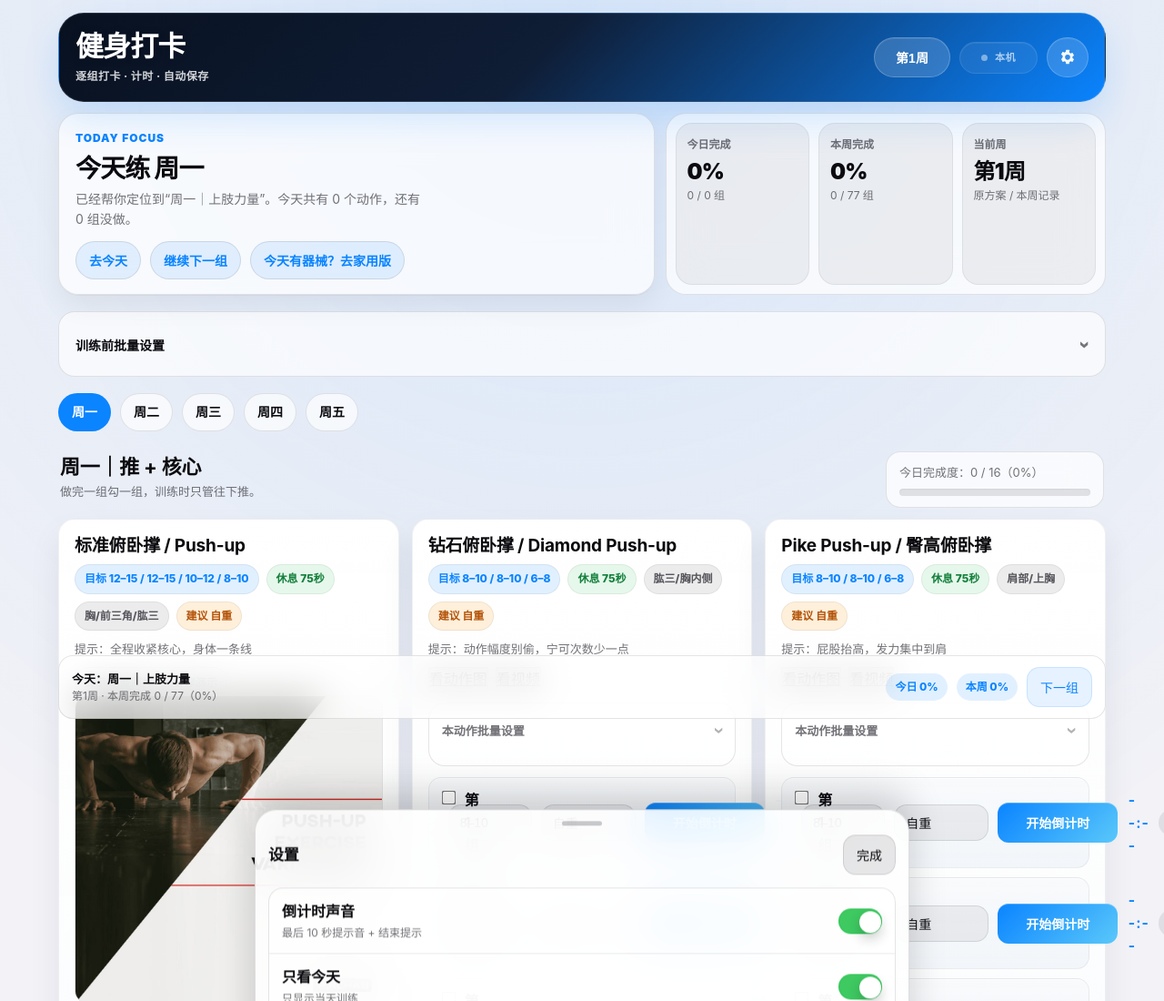
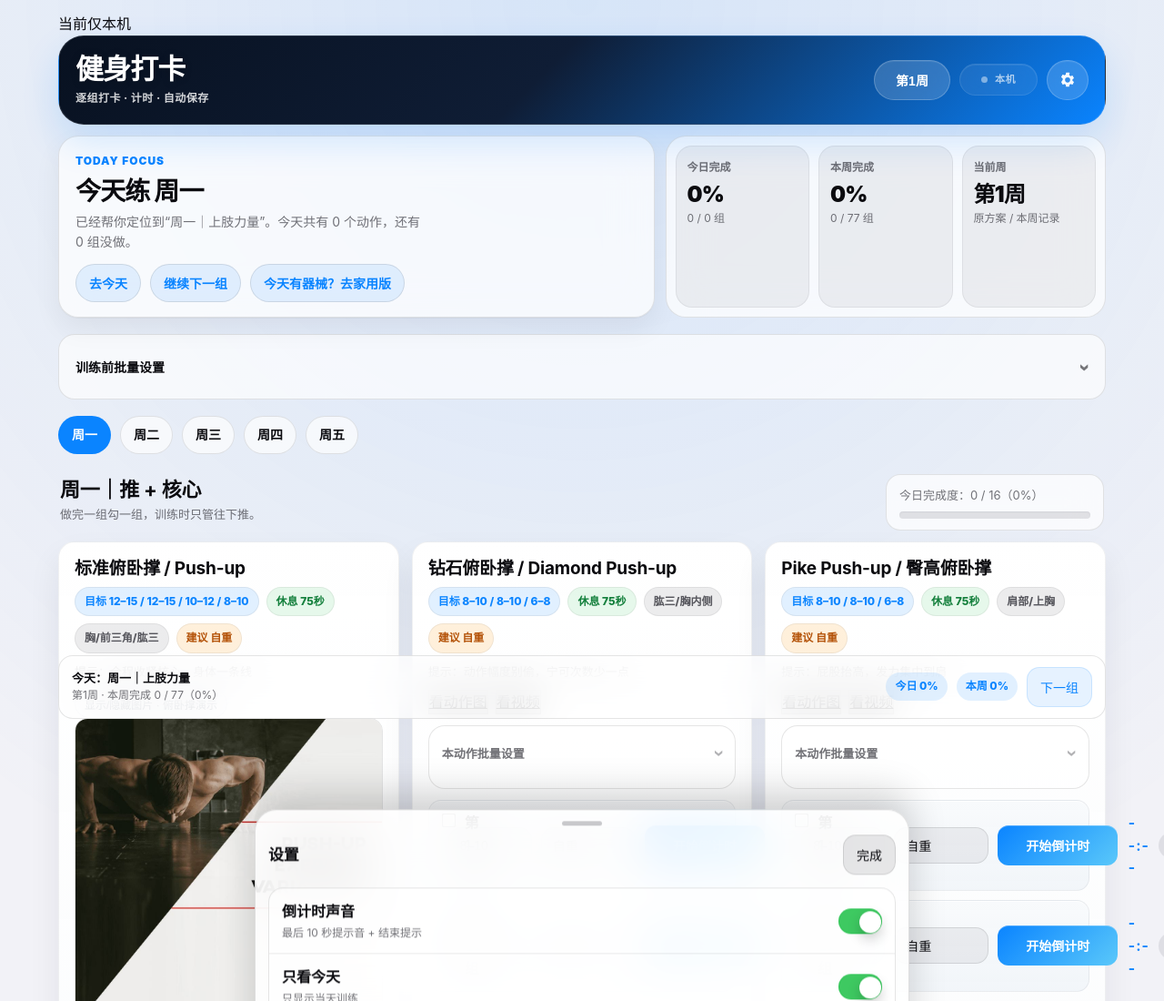
Before and after one commit to macphuongchi851-debug/keep, a plain HTML site: page fitness_github_pages_site/workout.html in a window 1280 px wide. Shown: the top 1100 px of the page at 91% size. Drawn offline with nearby package versions, Linux system fonts and the light colour scheme.

Commit message:
Render sync status banner in workout pages

```diff
--- a/fitness_github_pages_site/workout.html
+++ b/fitness_github_pages_site/workout.html
@@ -370,6 +370,7 @@ body.dark .stickypanel .ghost{background:rgba(255,255,255,.07);border-color:rgba
 }
 
 </style></head><body><div class="wrap">
+<div class="syncTopBanner pending" id="syncTopBanner"><div class="syncTopBannerInner" id="syncTopBannerText">同步状态检查中…</div></div>
 <div class="hero"><div class="topbar"><div class="titleblock"><h1>健身打卡</h1><div class="subtitle">逐组打卡 · 计时 · 自动保存</div></div><div class="topActions"><button class="weekbtn" id="weekBtn" onclick="toggleWeek()" aria-label="切换训练周">第1周</button><div class="syncBadge off" id="syncBadge"><span class="syncDot"></span><span id="syncBadgeText">本机</span></div><button class="iconbtn" id="settingsBtn" onclick="openSheet()" title="设置" aria-label="设置"><svg viewBox="0 0 24 24" aria-hidden="true"><path d="M19.14 12.94c.04-.31.06-.63.06-.94s-.02-.63-.07-.94l2.03-1.58a.5.5 0 0 0 .12-.64l-1.92-3.32a.5.5 0 0 0-.6-.22l-2.39.96a7.2 7.2 0 0 0-1.63-.94l-.36-2.54A.5.5 0 0 0 13.9 1h-3.8a.5.5 0 0 0-.49.42l-.36 2.54c-.58.24-1.12.55-1.63.94l-2.39-.96a.5.5 0 0 0-.6.22L2.7 7.48a.5.5 0 0 0 .12.64l2.03 1.58c-.05.31-.07.63-.07.94s.02.63.07.94L2.82 14.52a.5.5 0 0 0-.12.64l1.92 3.32c.13.22.39.31.6.22l2.39-.96c.51.39 1.06.7 1.63.94l.36 2.54c.04.24.25.42.49.42h3.8c.24 0 .45-.18.49-.42l.36-2.54c.58-.24 1.12-.55 1.63-.94l2.39.96c.22.09.47 0 .6-.22l1.92-3.32a.5.5 0 0 0-.12-.64l-2.02-1.58zM12 15.5A3.5 3.5 0 1 1 12 8a3.5 3.5 0 0 1 0 7.5z"/></svg></button></div></div></div>
 
 
```
Also changed, not shown: fitness_github_pages_site/workout_home.html (+1 -0 lines), fitness_github_pages_site_v2/workout.html (+1 -0 lines), fitness_github_pages_site_v2/workout_home.html (+1 -0 lines).
